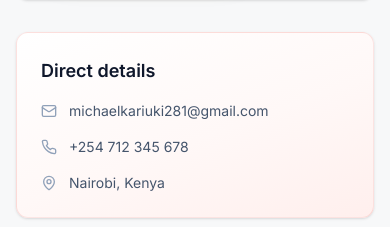
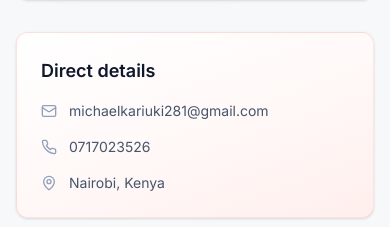
Before and after one commit to Mknexus47/HAKI-AI, a Next.js app: page /contact in a window 390 px wide. Shown: the part 1355-1582 px from the top of the page. Built offline with nearby package versions, Linux system fonts and the light colour scheme; no server answers.

Commit message:
fix(contact): display phone as 0717023526

```diff
--- a/app/contact/page.tsx
+++ b/app/contact/page.tsx
@@ -177,7 +177,7 @@ export default function ContactPage() {
               </li>
               <li className="flex items-center gap-3">
                 <Phone className="h-4 w-4 shrink-0 text-slate-400" aria-hidden="true" />
-                +254 712 345 678
+                0717023526
               </li>
               <li className="flex items-center gap-3">
                 <MapPin className="h-4 w-4 shrink-0 text-slate-400" aria-hidden="true" />
```
